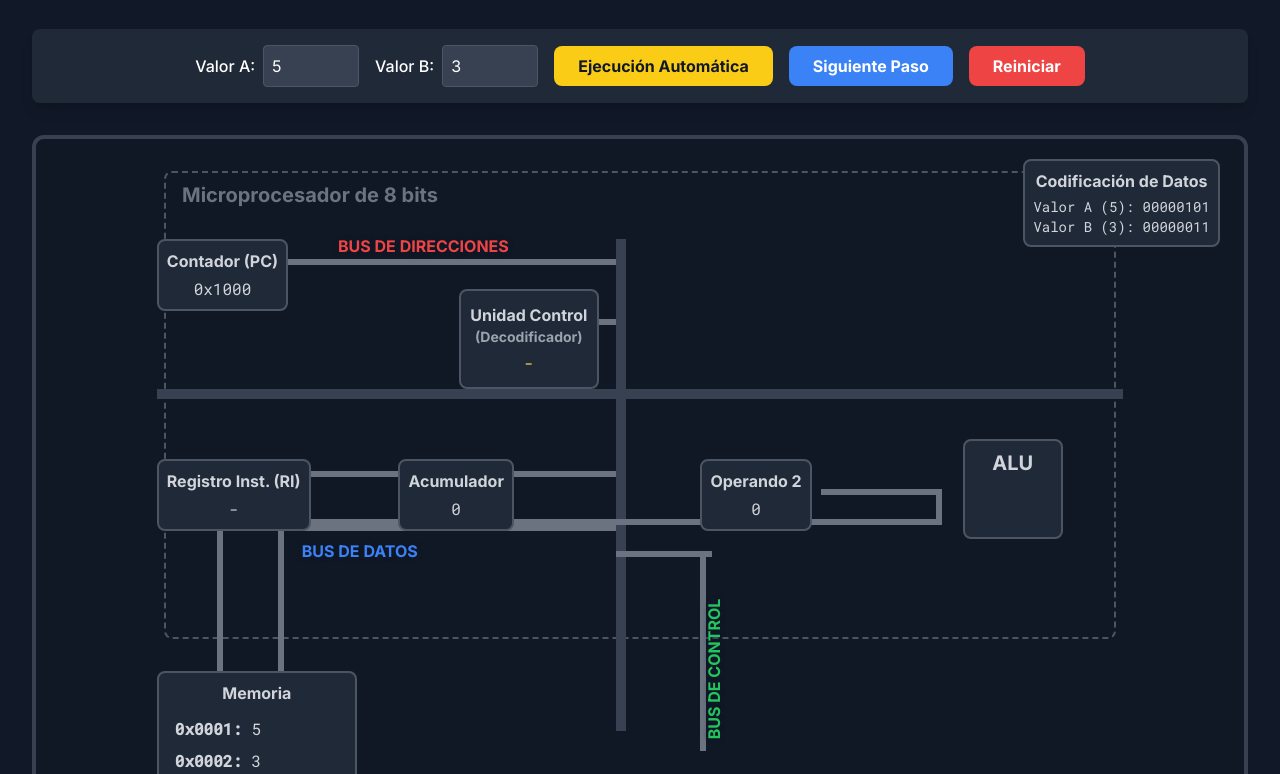
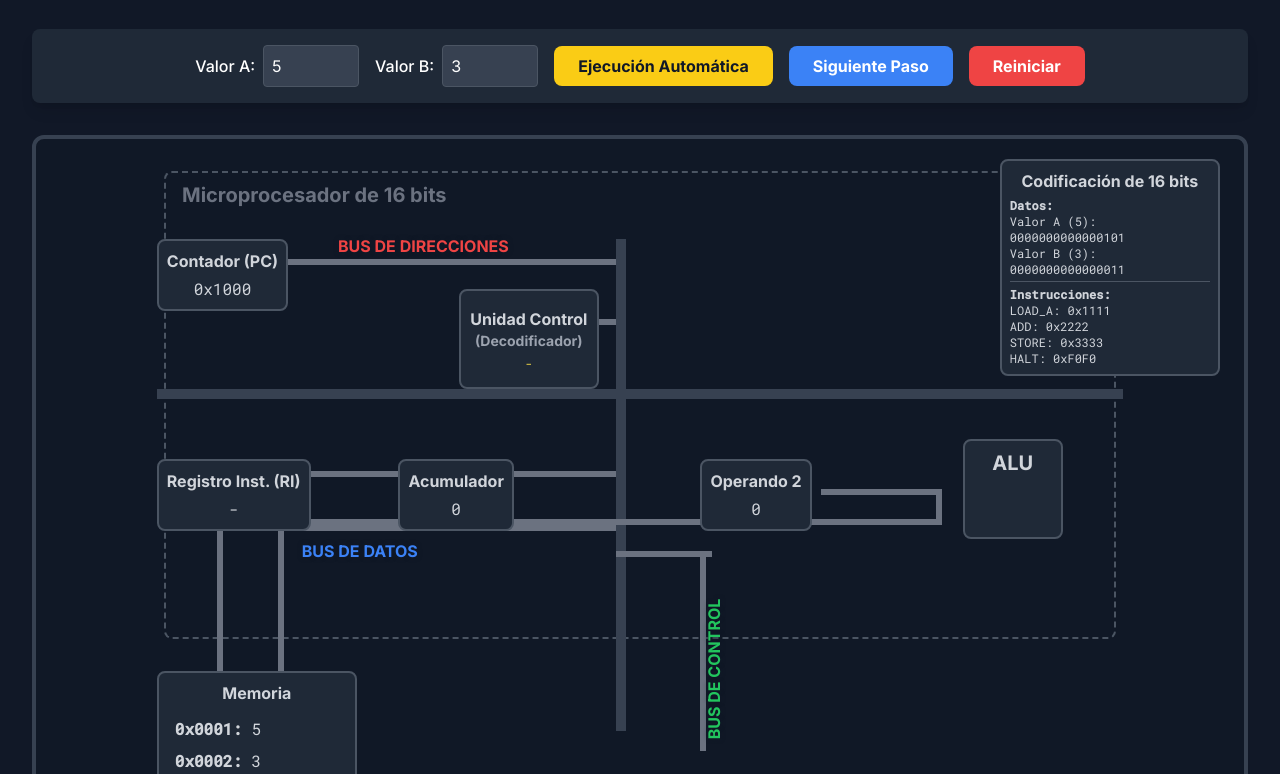
Before and after one commit to jorgesparza27/arquitecturadesoftware, a plain HTML site: page index.html in a window 1280 px wide. Shown: the part 103-877 px from the top of the page. Drawn offline with nearby package versions, Linux system fonts and the light colour scheme.

```diff
--- a/index.html
+++ b/index.html
@@ -3,7 +3,7 @@
 <head>
     <meta charset="UTF-8">
     <meta name="viewport" content="width=device-width, initial-scale=1.0">
-    <title>Simulador de CPU - Arquitectura Clásica</title>
+    <title>Simulador de CPU - Arquitectura 16 bits</title>
     <script src="https://cdn.tailwindcss.com"></script>
     <style>
         @import url('https://fonts.googleapis.com/css2?family=Inter:wght@400;500;700&family=Roboto+Mono:wght@400;500&display=swap');
@@ -54,7 +54,7 @@
     <div class="max-w-7xl mx-auto">
         <header class="text-center mb-8">
             <h1 class="text-3xl md:text-4xl font-bold text-white">Simulador de CPU</h1>
-            <p class="text-lg text-gray-400">Visualización de la suma A + B con arquitectura de microprocesador</p>
+            <p class="text-lg text-gray-400">Visualización de la suma A + B con arquitectura de microprocesador de 16 bits</p>
         </header>
 
         <!-- Controles -->
@@ -79,7 +79,7 @@
 
                 <!-- Contenedor del Microprocesador -->
                 <div class="absolute inset-x-32 top-8 bottom-48 border-2 border-dashed border-gray-600 rounded-lg">
-                     <h2 class="absolute top-2 left-4 text-xl font-bold text-gray-500">Microprocesador de 8 bits</h2>
+                     <h2 class="absolute top-2 left-4 text-xl font-bold text-gray-500">Microprocesador de 16 bits</h2>
                 </div>
 
                 <!-- Buses Principales (Ejes Centrales) -->
@@ -92,7 +92,7 @@
                 <div id="uc" class="component flex flex-col justify-center" style="top: 150px; left: 35%; width: 140px; height: 100px;">
                     <h3 class="font-bold">Unidad Control</h3>
                     <h4 class="font-semibold text-sm text-gray-400">(Decodificador)</h4>
-                    <p id="uc-opcode-display" class="mono text-yellow-300 mt-1">-</p>
+                    <p id="uc-opcode-display" class="mono text-yellow-300 mt-1 text-xs">-</p>
                 </div>
                 <div id="acumulador" class="component" style="top: 320px; left: 30%;"><h3 class="font-bold">Acumulador</h3><p class="mono mt-1">0</p></div>
                 <div id="operando2" class="component" style="top: 320px; left: 55%;"><h3 class="font-bold">Operando 2</h3><p class="mono mt-1">0</p></div>
@@ -100,10 +100,11 @@
                 <div id="memoria" class="component" style="bottom: 10px; left: 10%; width: 200px; height: 150px;"><h3 class="font-bold">Memoria</h3><div id="memoria-content" class="text-left overflow-y-auto h-28 mt-1 bg-gray-800 p-1 rounded"></div></div>
                 <div class="component" style="bottom: 10px; right: 10%;"><h3 class="font-bold">Entradas/Salidas</h3></div>
 
-                <!-- Tabla de Codificación de Datos -->
-                <div id="data-encoding-table" class="component" style="top: 20px; right: 2%;">
-                    <h3 class="font-bold">Codificación de Datos</h3>
-                    <div id="encoding-content" class="text-left mono mt-1 text-sm"></div>
+                <!-- Tabla de Codificación -->
+                <div id="encoding-table" class="component" style="top: 20px; right: 2%; width: 220px;">
+                    <h3 class="font-bold">Codificación de 16 bits</h3>
+                    <div id="encoding-content-data" class="text-left mono mt-1 text-xs"></div>
+                    <div id="encoding-content-inst" class="text-left mono mt-1 text-xs border-t border-gray-600 pt-1"></div>
                 </div>
 
                 <!-- BUSES DE CONEXIÓN Y ETIQUETAS -->
@@ -148,7 +149,8 @@
         const valAInput = document.getElementById('valA');
         const valBInput = document.getElementById('valB');
         const logContent = document.getElementById('log-content');
-        const encodingContent = document.getElementById('encoding-content');
+        const encodingContentData = document.getElementById('encoding-content-data');
+        const encodingContentInst = document.getElementById('encoding-content-inst');
         const pcEl = document.getElementById('pc'), riEl = document.getElementById('ri'), ucEl = document.getElementById('uc'), aluEl = document.getElementById('alu'), acumuladorEl = document.getElementById('acumulador'), operando2El = document.getElementById('operando2'), memoriaEl = document.getElementById('memoria-content');
         const ucOpcodeDisplay = document.getElementById('uc-opcode-display');
 
@@ -159,23 +161,32 @@
         let isAutoRunning = false;
 
         const program = [
-            { addr: '0x1000', inst: 'LOAD_A', opcode: '00010001', val: ADDR_A, desc: `Cargar Acumulador desde dir. ${ADDR_A}`},
-            { addr: '0x1001', inst: 'ADD', opcode: '00100010', val: ADDR_B, desc: `Sumar valor de dir. ${ADDR_B}`},
-            { addr: '0x1002', inst: 'STORE', opcode: '00110011', val: ADDR_RESULT, desc: `Guardar resultado en dir. ${ADDR_RESULT}`},
-            { addr: '0x1003', inst: 'HALT', opcode: '11110000', val: null, desc: 'Fin del programa' }
+            { addr: '0x1000', inst: 'LOAD_A', opcode: '0001000100010001', hexcode: '0x1111', val: ADDR_A, desc: `Cargar Acumulador desde dir. ${ADDR_A}`},
+            { addr: '0x1001', inst: 'ADD', opcode: '0010001000100010', hexcode: '0x2222', val: ADDR_B, desc: `Sumar valor de dir. ${ADDR_B}`},
+            { addr: '0x1002', inst: 'STORE', opcode: '0011001100110011', hexcode: '0x3333', val: ADDR_RESULT, desc: `Guardar resultado en dir. ${ADDR_RESULT}`},
+            { addr: '0x1003', inst: 'HALT', opcode: '1111000011110000', hexcode: '0xF0F0', val: null, desc: 'Fin del programa' }
         ];
 
         // --- Functions ---
-        function to8BitBinary(num) {
-            return num.toString(2).padStart(8, '0');
+        function to16BitBinary(num) {
+            return num.toString(2).padStart(16, '0');
         }
-        function updateEncodingTable() {
+        function updateDataEncodingTable() {
             const valA = parseInt(valAInput.value, 10) || 0;
             const valB = parseInt(valBInput.value, 10) || 0;
-            encodingContent.innerHTML = `
-                <p>Valor A (${valA}): ${to8BitBinary(valA)}</p>
-                <p>Valor B (${valB}): ${to8BitBinary(valB)}</p>
+            encodingContentData.innerHTML = `
+                <b>Datos:</b>
+                <p>Valor A (${valA}): ${to16BitBinary(valA)}</p>
+                <p>Valor B (${valB}): ${to16BitBinary(valB)}</p>
             `;
+        }
+        function updateInstructionEncodingTable() {
+            encodingContentInst.innerHTML = '<b>Instrucciones:</b>';
+            program.forEach(p => {
+                if (p.inst) {
+                    encodingContentInst.innerHTML += `<p>${p.inst}: ${p.hexcode}</p>`;
+                }
+            });
         }
 
         function setupMemory() {
@@ -185,7 +196,8 @@
             memory[ADDR_RESULT] = 0;
             program.forEach(p => { memory[p.addr] = p; });
             renderMemory();
-            updateEncodingTable();
+            updateDataEncodingTable();
+            updateInstructionEncodingTable();
         }
         function renderMemory() {
             memoriaEl.innerHTML = '';
@@ -261,7 +273,7 @@
                 addStep(`<b>2. Decodificación (Decode):</b> La Unidad de Control interpreta la instrucción.`, () => {
                      highlight(['uc', 'ri']);
                 });
-                addStep(`... La instrucción se decodifica a su código binario de 8 bits: <span class="mono">${instruction.opcode}</span>.`, () => {
+                addStep(`... La instrucción se decodifica a su código binario de 16 bits: <span class="mono">${instruction.opcode}</span>.`, () => {
                     highlight(['uc', 'ri']);
                     ucOpcodeDisplay.textContent = instruction.opcode;
                 });
```
